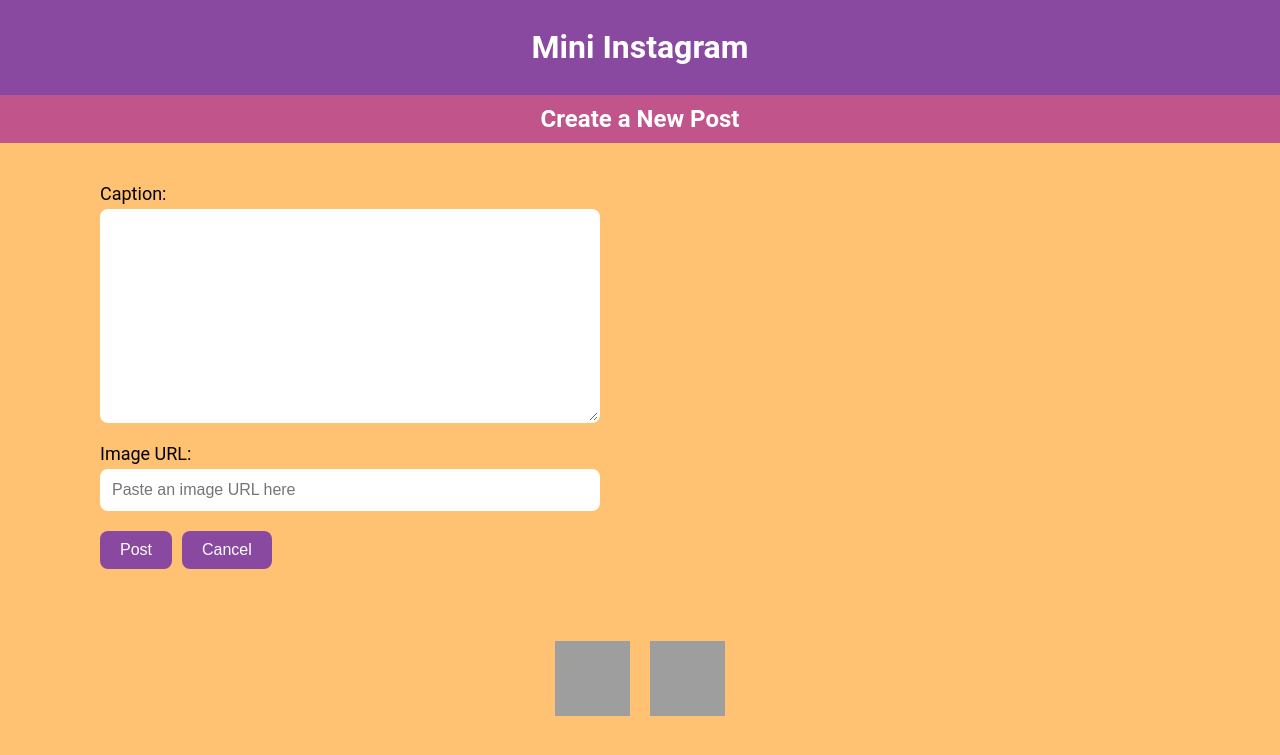
After one commit to jchan042/cs412, a Django app: page /mini_insta/profile/5/create_post in a window 1280 px wide. The commit adds this page. Shown: the top 755 px of the page. Run offline with Django 5.2, Linux system fonts and the light colour scheme; data comes from the database, SQL or seed files in the repository; both versions use the stored data as it was after the commit; grey boxes are pictures that could not be loaded.

Commit message:
creating new post html and css done

```diff
--- /dev/null
+++ b/mini_insta/forms.py
@@ -0,0 +1,16 @@
+# File: forms.py
+# Author: Jocelyn Chan (jchan042@bu.edu) 2/12/2026
+# Description: The form to create a post
+
+from django import forms
+from .models import *
+
+# Form to create a post
+class CreatePostForm(forms.ModelForm):
+    '''A form to add a Post to the database'''
+
+    class Meta:
+        '''Associate this form with a Post model from our db'''
+
+        model = Post
+        fields = ['caption']
--- a/mini_insta/models.py
+++ b/mini_insta/models.py
@@ -3,6 +3,7 @@
 # Description: Used to define the DB structure/schema
 
 from django.db import models
+from django.urls import reverse
 
 # Create your models here.
 
@@ -42,10 +43,15 @@ class Post(models.Model):
         '''Return a string representation for this model instance'''
         return f'{self.profile} post {self.pk}'
 
-    # accessor method to find and return all posts for a given profile
+    # accessor method to find and return all photos for a given post
     def get_all_photos(self):
         '''Return a QuerySet of photos about this post'''
         return Photo.objects.filter(post=self).order_by('timestamp')
+
+    # accessor methond to find and return the correct url for the post
+    def get_absolute_url(self):
+        '''Return the URL to display this post'''
+        return reverse('post', kwargs={'pk': self.pk})
 
 class Photo(models.Model):
     '''Encapsulate the data of an Insta Photo for a post'''
--- a/mini_insta/templates/mini_insta/base.html
+++ b/mini_insta/templates/mini_insta/base.html
@@ -26,6 +26,13 @@ Description: A base template that other pages can build off upon
             <nav>
                 <ul>
                     <li><a href="{% url 'show_all_profiles' %}"><img src="https://cdn-icons-png.flaticon.com/512/5974/5974907.png" alt="Home Button"></a></li>
+
+                    <!-- Only show create post button when on a profile page -->
+                    {% if profile %}
+                        <li><a href="{% url 'create_post' profile.pk %}"> <img src="https://www.pngmart.com/files/21/Add-Button-PNG.png"
+                            alt="Add a post button"></a></li>
+                    {% endif %}
+
                 </ul>
             </nav>
         </footer>
--- /dev/null
+++ b/mini_insta/templates/mini_insta/create_post_form.html
@@ -0,0 +1,40 @@
+<!--
+File: create_post_form.html
+Author: Jocelyn Chan (jchan042@bu.edu) 2/12/2026
+Description: Form to create a post
+ -->
+
+{% extends 'mini_insta/base.html' %}
+
+{% block content %}
+
+<h2>Create a New Post</h2>
+
+<div class="form-container">
+    <form action="{% url 'create_post' profile.pk %}" method="POST">
+        {% csrf_token %}
+
+        <!-- Caption field -->
+        <div class="form-field">
+            <label for="caption">Caption:</label>
+            {{ form.caption }}
+        </div>
+
+        <!-- Image URL field -->
+        <div class="form-field">
+            <label for="image_url">Image URL:</label>
+            <input type="url" name="image_url" id="image_url" placeholder="Paste an image URL here">
+        </div>
+
+        <!-- Buttons -->
+        <div class="form-buttons">
+            <input type="submit" value="Post">
+            <a href="{% url 'profile' profile.pk %}">
+                <button type="button">Cancel</button>
+            </a>
+        </div>
+
+    </form>
+</div>
+
+{% endblock %}
--- a/mini_insta/templates/mini_insta/show_profile.html
+++ b/mini_insta/templates/mini_insta/show_profile.html
@@ -29,8 +29,10 @@ Description: The page to display one single profile
             <!-- Followers/Following -->
             <div class="profile-stats">
                 <div class="stat-item">
-                    <div class="stat-number">TBD</div>
-                    <div>posts</div>
+                    <div class="stat-item">
+                        <div class="stat-number">{{ profile.get_all_posts.count}}</div>
+                        <div>posts</div>
+                </div>
                 </div>
                 <div class="stat-item">
                     <div class="stat-number">TBD</div>
--- a/mini_insta/urls.py
+++ b/mini_insta/urls.py
@@ -3,7 +3,7 @@
 # Description: Define which views to display for which URLs
 
 from django.urls import path
-from .views import ProfileListView, ProfileDetailView, PostDetailView  # hardcoding importing all the views
+from .views import ProfileListView, ProfileDetailView, PostDetailView, CreatePostView  # hardcoding importing all the views
 
 # Routes URLs to display their respective view
 urlpatterns = [
@@ -11,4 +11,5 @@ urlpatterns = [
     path('show_all_profiles', ProfileListView.as_view(), name="show_all_profiles"),
     path('profile/<int:pk>', ProfileDetailView.as_view(), name="profile"),
     path('post/<int:pk>', PostDetailView.as_view(), name="post"),
+    path('profile/<int:pk>/create_post', CreatePostView.as_view(), name="create_post"),
 ]
--- a/mini_insta/views.py
+++ b/mini_insta/views.py
@@ -3,8 +3,9 @@
 # Description: Returns an HTML template view for each URL
 
 from django.shortcuts import render
-from django.views.generic import ListView, DetailView
-from .models import Profile, Post
+from django.views.generic import ListView, DetailView, CreateView
+from .models import Profile, Post, Photo
+from .forms import CreatePostForm
 
 # Create your views here.
 
@@ -31,3 +32,32 @@ class PostDetailView(DetailView):
     model = Post
     template_name = "mini_insta/show_post.html"
     context_object_name = "post"
+
+# View for creating a new Post
+class CreatePostView(CreateView):
+    '''Define a view class to handle creating a new post'''
+
+    model = Post
+    form_class = CreatePostForm
+    template_name = "mini_insta/create_post_form.html"
+
+    def get_context_data(self, **kwargs):
+        '''Add the profile to the context so the template can use it'''
+        context = super().get_context_data(**kwargs)
+        profile = Profile.objects.get(pk=self.kwargs['pk'])
+        context['profile'] = profile
+        return context
+
+    def form_valid(self, form):
+        '''Attach the profile and photo before saving the post'''
+        # find the profile using the pk from the URL
+        profile = Profile.objects.get(pk=self.kwargs['pk'])
+        # attach the profile to the post
+        form.instance.profile = profile
+        # save the post
+        post = form.save()
+        # create the photo using the image_url from the form
+        image_url = self.request.POST.get('image_url')
+        if image_url:
+            Photo.objects.create(post=post, image_url=image_url)
+        return super().form_valid(form)
--- a/static/mini_insta.css
+++ b/static/mini_insta.css
@@ -164,7 +164,6 @@ body {
     height: 300px;
     border: 5px solid white;
     border-radius: 8px;
-    overflow: hidden;
 }
 
 .post-item img {
@@ -189,7 +188,7 @@ body {
     gap: 40px;
 }
 
-/* Left side is photos, caption, timestamp, back link */
+/* Left side is photos */
 .post-left {
     display: flex;
     flex-direction: column;
@@ -210,21 +209,6 @@ body {
     object-fit: cover;
     border-radius: 8px;
     margin: 10px;
-}
-
-.post-info {
-    color: black;
-}
-
-.post-caption {
-    font-size: 22px;
-    color: black;
-    margin: 0;
-}
-
-.post-timestamp {
-    font-size: 14px;
-    color: #555;
 }
 
 .back-link {
@@ -255,6 +239,66 @@ body {
     color: #555;
 }
 
+.post-info {
+    color: black;
+}
+
+.post-caption {
+    font-size: 22px;
+    color: black;
+    margin: 0;
+}
+
+.post-timestamp {
+    font-size: 14px;
+    color: #555;
+}
+
+/* Create a new Post */
+
+.form-container {
+    padding: 40px 100px;
+    color: black;
+}
+
+.form-field {
+    display: flex;
+    flex-direction: column;
+    gap: 5px;
+    margin-bottom: 20px;
+    font-size: 18px;
+}
+
+.form-field input,
+.form-field textarea {
+    padding: 10px;
+    border-radius: 8px;
+    border: 2px solid white;
+    font-size: 16px;
+    width: 500px;
+}
+
+.form-buttons {
+    display: flex;
+    gap: 10px;
+}
+
+.form-buttons input,
+.form-buttons button {
+    padding: 10px 20px;
+    border-radius: 8px;
+    border: none;
+    font-size: 16px;
+    cursor: pointer;
+    background-color: #8a49a1;
+    color: white;
+}
+
+.form-buttons input:hover,
+.form-buttons button:hover {
+    background-color: #c1558b;
+}
+
 /* Footer */
 
 footer {
@@ -265,6 +309,15 @@ footer li {
     list-style: none;
 }
 
+footer ul {
+    display: flex;
+    flex-direction: row;  /* puts items side by side */
+    align-items: center;
+    gap: 20px;
+    justify-content: center;
+    padding: 0;
+}
+
 footer img {
     width: 75px;
     height: 75px;
```
Also changed, not shown: db.sqlite3.
